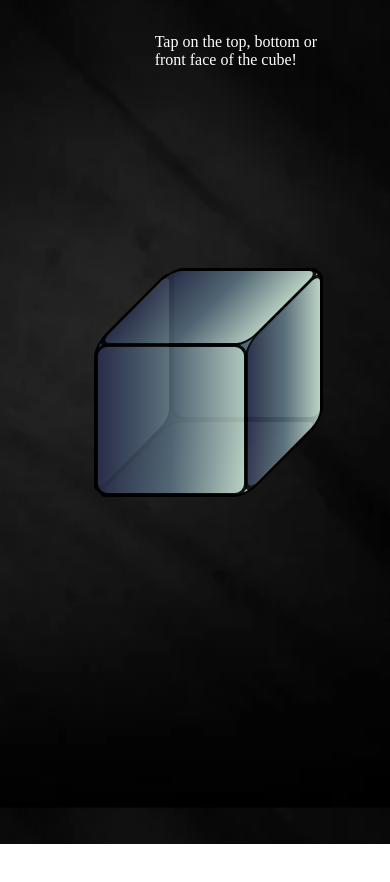
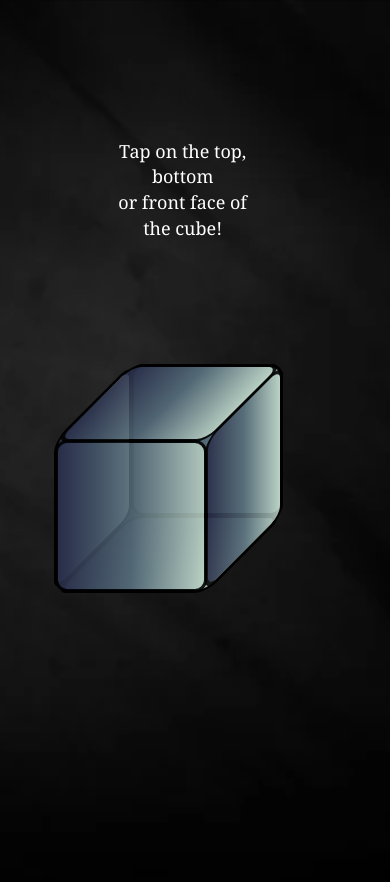
Before and after one commit to sidharthjuyal/cube-hover, a plain HTML site: page index.html in a window 390 px wide. Before the commit the page ends 844 px from the top, so only its background shows below. Drawn offline with nearby package versions, Linux system fonts and the light colour scheme.

Commit message:
update v2.0

```diff
--- a/index.html
+++ b/index.html
@@ -22,7 +22,7 @@
         <p class="p1">Hover from top</p>
         <p class="p2">Hover from bottom</p>
         <p class="p3">Hover from right</p>
-        <p class="p4">Tap on the top, bottom or front face of the cube!</p>
+        <p class="p4">Tap on the top, bottom <br> or front face of the cube!</p>
 
         <div class="box cube1"></div>
         <div class="box cube2"></div>
--- a/style.css
+++ b/style.css
@@ -2,6 +2,7 @@ body {
     display: flex;
     justify-content: center;
     background: url(back.webp) center center/cover;
+    overflow-y:hidden;
 }
 
 ion-icon {
@@ -47,11 +48,12 @@ ion-icon {
 
 .container .p4 {
     position: absolute;
-    top: -3%;
-    left: 45%;
+    top: 5%;
+    left: 36%;
     color: white;
     visibility: hidden;
     font-weight:300;
+    text-align:center;
 }
 
 .box {
@@ -270,6 +272,15 @@ ion-icon {
 }
 @media screen and (max-width:650px) {
     .p4 {
+        left:42% !important;
+        top:-2% !important;
         visibility: visible !important;
+        font-size:large;
+        font-family:Cambria, Cochin, Georgia, Times, 'Times New Roman', serif !important;
+        line-height:1.6rem;
+    }
+    .container{
+        margin-top:8rem;
+        margin-right:8rem;
     }
 }
```
